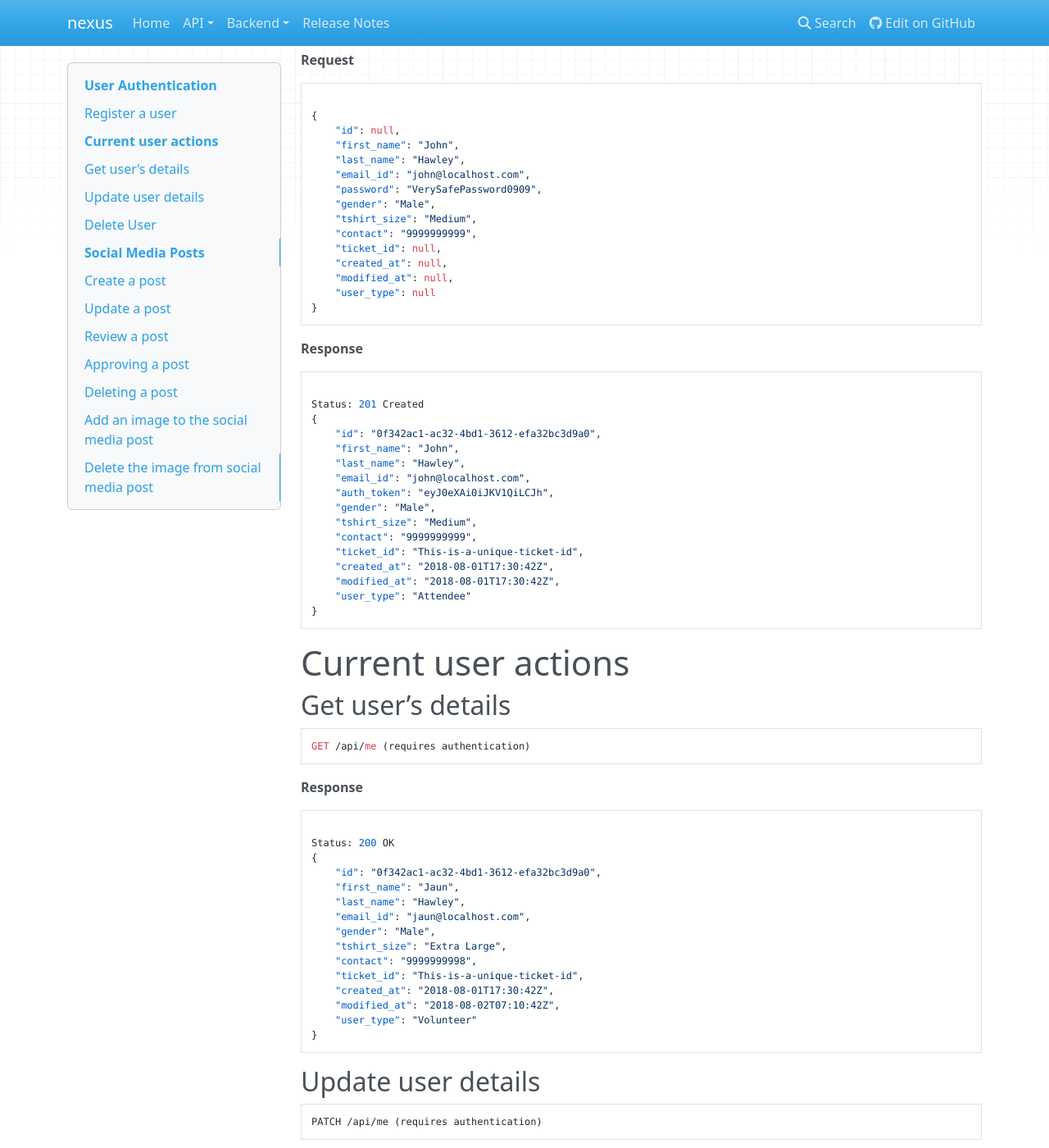
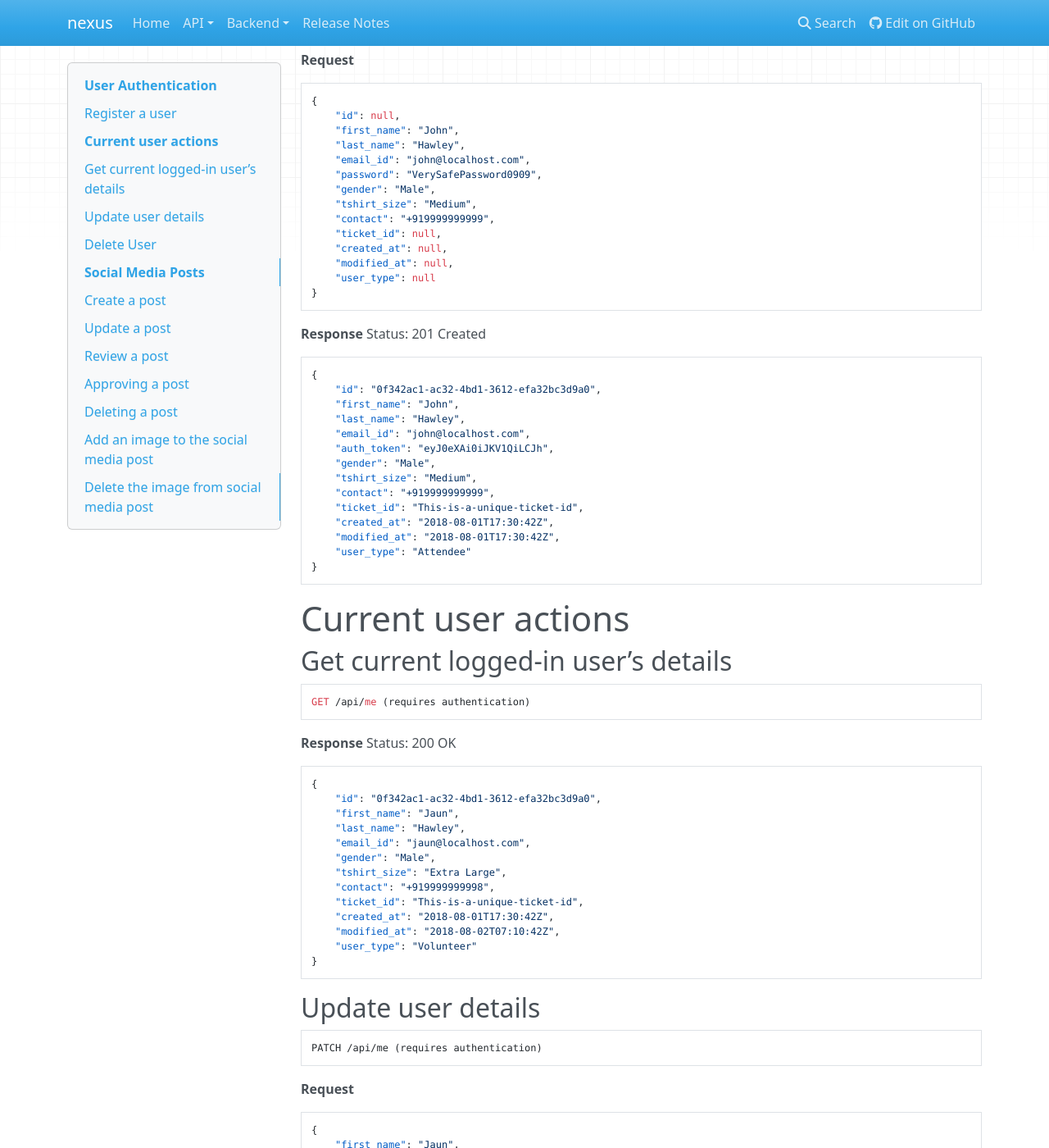
Before and after one commit to CuriousLearner/nexus, an MkDocs documentation site: the page built from docs/api/proposed_endpoints.md, in a window 1280 px wide and 1400 px high, scrolled down 1121 px. Shown: the whole window at 82% size. Built offline with MkDocs 1.6.1, drawn with Linux system fonts in a browser that asks for light colours; nearby versions of some CDN libraries; old or Windows-style settings are respelled for this version of MkDocs; some of the changed text lies outside the part shown.

Commit message:
fix(endpoints): Fix some json errors and refactor the code
Status codes are not part of JSON. This commit separates them.
Fix contact to include country code too.
Also removes unnecessar newlines.

````diff
--- a/docs/api/proposed_endpoints.md
+++ b/docs/api/proposed_endpoints.md
@@ -29,7 +29,6 @@ user_type   | choices   | Type of user like admin, volunteer, attendee
 
 **Request**
 ```json
-
 {
     "id": null,
     "first_name": "John",
@@ -38,7 +37,7 @@ user_type   | choices   | Type of user like admin, volunteer, attendee
     "password": "VerySafePassword0909",
     "gender": "Male",
     "tshirt_size": "Medium",
-    "contact": "9999999999",
+    "contact": "+919999999999",
     "ticket_id": null,
     "created_at": null,
     "modified_at": null,
@@ -48,9 +47,8 @@ user_type   | choices   | Type of user like admin, volunteer, attendee
 
 
 **Response**
+Status: 201 Created
 ```json
-
-Status: 201 Created
 {
     "id": "0f342ac1-ac32-4bd1-3612-efa32bc3d9a0",
     "first_name": "John",
@@ -59,7 +57,7 @@ Status: 201 Created
     "auth_token": "eyJ0eXAi0iJKV1QiLCJh",
     "gender": "Male",
     "tshirt_size": "Medium",
-    "contact": "9999999999",
+    "contact": "+919999999999",
     "ticket_id": "This-is-a-unique-ticket-id",
     "created_at": "2018-08-01T17:30:42Z",
     "modified_at": "2018-08-01T17:30:42Z",
@@ -69,16 +67,15 @@ Status: 201 Created
 
 # Current user actions
 
-## Get user's details
+## Get current logged-in user's details
 
 ```
 GET /api/me (requires authentication)
 ```
 
 **Response**
+Status: 200 OK
 ```json
-
-Status: 200 OK
 {
     "id": "0f342ac1-ac32-4bd1-3612-efa32bc3d9a0",
     "first_name": "Jaun",
@@ -86,7 +83,7 @@ Status: 200 OK
     "email_id": "jaun@localhost.com",
     "gender": "Male",
     "tshirt_size": "Extra Large",
-    "contact": "9999999998",
+    "contact": "+919999999998",
     "ticket_id": "This-is-a-unique-ticket-id",
     "created_at": "2018-08-01T17:30:42Z",
     "modified_at": "2018-08-02T07:10:42Z",
@@ -102,22 +99,20 @@ PATCH /api/me (requires authentication)
 
 **Request**
 ```json
-
 {
     "first_name": "Jaun",
     "last_name": "Hawley",
     "email_id": "jaun@localhost.com",
     "gender": "Male",
     "tshirt_size": "Extra Large",
-    "contact": "9999999998",
+    "contact": "+919999999998",
     "user_type": "Volunteer"
 }
 ```
 
 **Response**
+Status: 200 OK
 ```json
-
-Status: 200 OK
 {
     "id": "0f342ac1-ac32-4bd1-3612-efa32bc3d9a0",
     "first_name": "Jaun",
@@ -125,7 +120,7 @@ Status: 200 OK
     "email_id": "jaun@localhost.com",
     "gender": "Male",
     "tshirt_size": "Extra Large",
-    "contact": "9999999998",
+    "contact": "+919999999998",
     "ticket_id": "This-is-a-unique-ticket-id",
     "created_at": "2018-08-01T17:30:42Z",
     "modified_at": "2018-08-02T07:10:42Z",
@@ -139,13 +134,10 @@ Status: 200 OK
 DELETE /api/me (requires authentication)
 ```
 
-_NOTE_: This will be a soft-delete.
+__NOTE__: This will be a soft-delete.
 
 **Response**
-```json
-
 Status: 204 No-Content
-```
 
 # Social Media Posts
 
@@ -191,9 +183,8 @@ posted_time   | datetime    | time at which the post will be posted
 ```
 
 **Response**
+Status: 201 Created
 ```json
-
-Status: 201 Created
 {
     "id": "0f342ac1-ac32-4bd1-3612-efa32bc3d9a0",
     "posted_by": "01ade2ff-ab21-231f-a12b3c4d5e79",
@@ -235,9 +226,8 @@ PATCH /api/posts/:post_id (requires authentication)
 ```
 
 **Response**
+Status: 200 OK
 ```json
-
-Status: 200 OK
 {
     "id": "0f342ac1-ac32-4bd1-3612-efa32bc3d9a0",
     "posted_by": "01ade2ff-ab21-231f-a12b3c4d5e79",
@@ -261,9 +251,8 @@ GET /api/posts/:post_id
 ```
 
 **Response**
+Status: 200 OK
 ```json
-
-Status: 200 OK
 {
     "id": "0f342ac1-ac32-4bd1-3612-efa32bc3d9a0",
     "posted_by": "01ade2ff-ab21-231f-a12b3c4d5e79",
@@ -289,9 +278,8 @@ POST /api/posts/:post_id/approve (requires authentication)
 __NOTE__:Only an Admin or a Moderator can approve a post.
 
 **Response**
+Status: 200 OK
 ```json
-
-Status: 200 OK
 {
     "id": "0f342ac1-ac32-4bd1-3612-efa32bc3d9a0",
     "posted_by": "01ade2ff-ab21-231f-a12b3c4d5e79",
@@ -315,10 +303,7 @@ DELETE /api/posts/:post_id (requires authentication)
 ```
 
 **Response**
-```json
-
 Status: 204 No-Content
-```
 
 ## Add an image to the social media post
 
@@ -329,9 +314,8 @@ POST /api/posts/:post_id/upload_image (requires authentication)
 Image will be uploaded as multipart data as a streaming HTTP request.
 
 **Response**
+Status: 201 Created
 ```json
-
-Status: 201 Created
 {
     "id": "0f342ac1-ac32-4bd1-3612-efa32bc3d9a0",
     "posted_by": "01ade2ff-ab21-231f-a12b3c4d5e79",
@@ -355,9 +339,8 @@ DELETE /api/posts/:post_id/delete_image (requires authentication)
 ```
 
 **Response**
+Status: 200 OK
 ```json
-
-Status: 200 OK
 {
     "id": "0f342ac1-ac32-4bd1-3612-efa32bc3d9a0",
     "posted_by": "01ade2ff-ab21-231f-a12b3c4d5e79",
````
